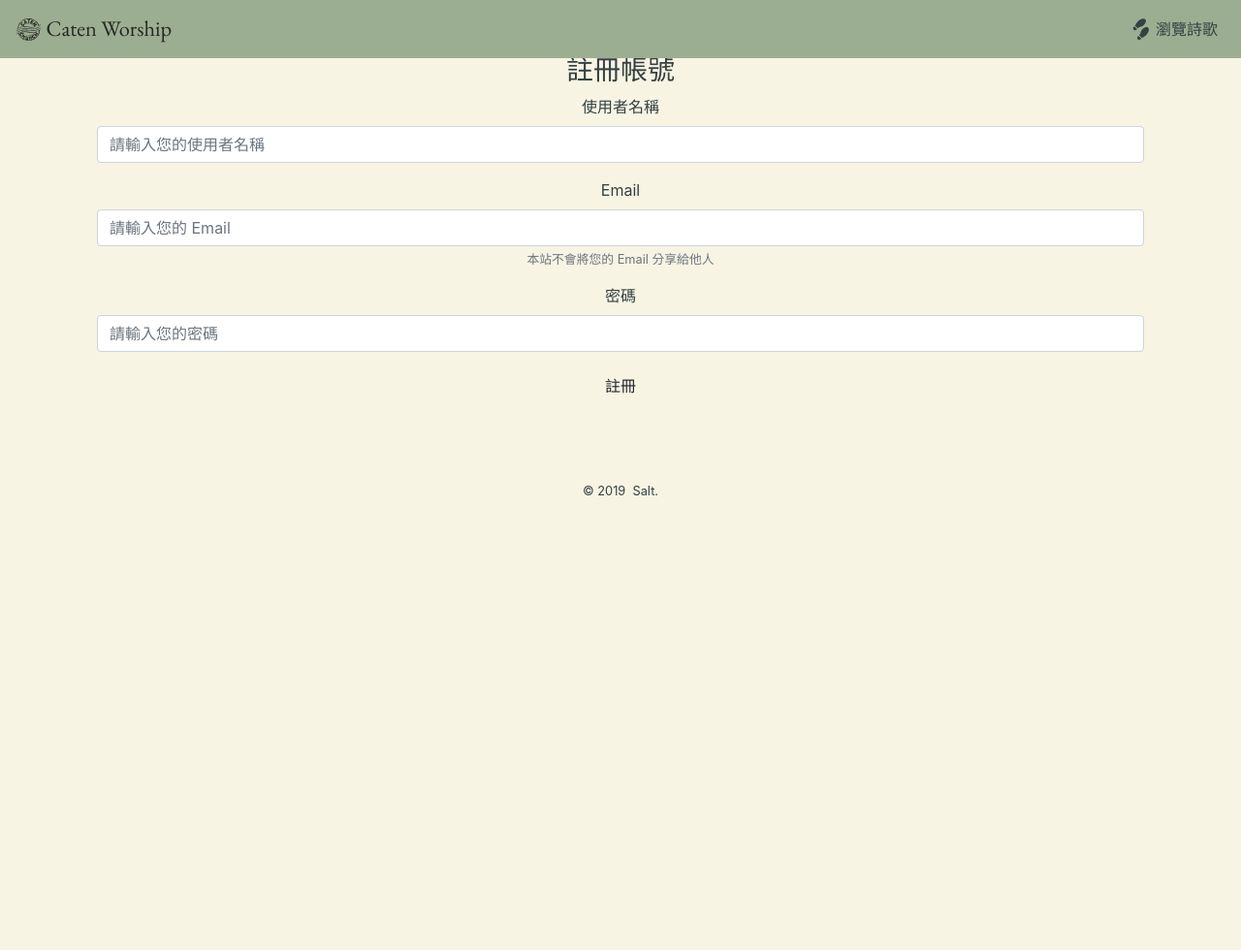
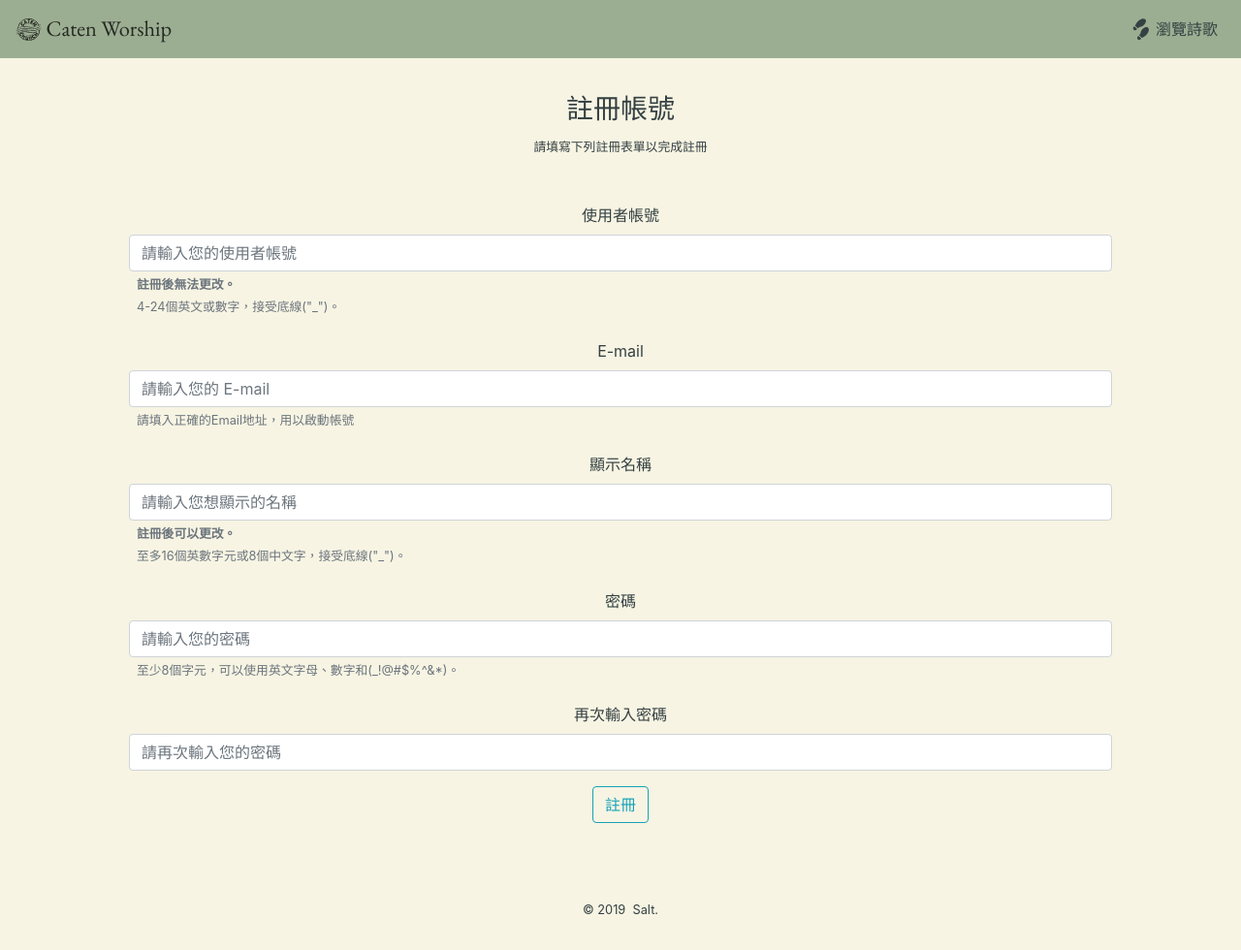
Before and after one commit to saltchang/caten-music, a Flask app: page /register in a window 1280 px wide. Shown: the whole page at 97% size. Before the commit the page ends 511 px from the top, so only its background shows below. Run offline with Flask 2, Linux system fonts and the light colour scheme; some libraries are stand-ins or nearby versions.

Commit message:
正在建立註冊前表單驗證

```diff
--- a/caten_worship/routes/register.py
+++ b/caten_worship/routes/register.py
@@ -1,10 +1,13 @@
 # routes/register.py
 
-from flask import Blueprint, render_template, abort, request, redirect
+from flask import Blueprint, render_template, abort, request, redirect, jsonify
 from jinja2 import TemplateNotFound
 from caten_worship.services import Validator, RegisterHandler, send_mail
 
 register_bp = Blueprint("register_bp", __name__,
+                        template_folder='templates')
+
+ajax_validate_register_bp = Blueprint("ajax_validate_register_bp", __name__,
                         template_folder='templates')
 
 @register_bp.route('/register', methods=["GET", "POST"])
@@ -17,7 +20,12 @@ def register():
     if request.method == "POST":
         username = request.values.get("username")
         email = request.values.get("email")
+        displayname = request.values.get("displayname")
         password = request.values.get("password")
+        confirm_password = request.values.get("confirm-password")
+
+        if not password == confirm_password:
+            return render_template("403.html", error_message="輸入的確認密碼不正確，請再試一次")
 
         if Validator().username(username_to_validate=username) == False:
             return render_template("403.html", error_message="使用者名稱已被註冊"), 403
@@ -25,7 +33,7 @@ def register():
         if Validator().email(email_to_validate=email) == False:
             return render_template("403.html", error_message="電子信箱已被註冊"), 403
 
-        token = RegisterHandler().register_user(username=username, email=email, password=password)
+        token = RegisterHandler().register_user(username=username, email=email, password=password, displayname=displayname)
 
         send_mail(sender='Sender@domain.com',
                   recipients=[email],
@@ -40,3 +48,21 @@ def register():
 
     else:
         return render_template("register.html")
+
+
+@ajax_validate_register_bp.route("/ajax/validate/register/<username_>/<email_>")
+def ajax_validate_register(username_, email_):
+
+    result = []
+
+    if Validator().username(username_to_validate=username_) == False:
+        result.append({"username": False})
+    else:
+        result.append({"username": True})
+
+    if Validator().email(email_to_validate=email_) == False:
+        result.append({"email": False})
+    else:
+        result.append({"email": True})
+
+    return jsonify(result)
--- a/caten_worship/services/registerServer.py
+++ b/caten_worship/services/registerServer.py
@@ -16,9 +16,9 @@ class Validator:
 
 class RegisterHandler:
 
-    def register_user(self, username, email, password):
+    def register_user(self, username, email, password, displayname):
 
-        user = User(username=username, email=email, password=password)
+        user = User(username=username, email=email, password=password, displayname=displayname)
 
         db.session.add(user)
         db.session.commit()
--- /dev/null
+++ b/caten_worship/static/css/register_css.css
@@ -0,0 +1 @@
+/* static/css/register_css.css */
--- /dev/null
+++ b/caten_worship/static/js/register_js.js
@@ -0,0 +1,87 @@
+// static/js/register_js.js
+
+$("#form-register").on("click", "button#btn-register", registerPreValidator);
+function registerPreValidator(event) {
+    let username = $("input#input-register-username").val();
+    let email = $("input#input-register-email").val();
+    let displayname = $("input#input-register-displayname").val();
+    let password = $("input#input-register-password").val();
+    let confirm_password = $("input#input-register-confirm-password").val();
+
+    // username
+    let username_validated = false;
+    let usernameRule = /^[A-Za-z_0-9]{4,25}$/;
+    if (username.search(usernameRule) != -1) {
+        username_validated = true;
+    }
+
+
+    // email
+    let email_validated = false;
+
+    let emailRule = /^\w+((-\w+)|(\.\w+))*\@[A-Za-z0-9]+((\.|-)[A-Za-z0-9]+)*\.[A-Za-z]+$/;
+    // ^\w+：@ 之前必須以一個以上的文字&數字開頭，例如 abc
+    // ((-\w+)：@ 之前可以出現 1 個以上的文字、數字或「-」的組合，例如 -abc-
+    // (\.\w+))：@ 之前可以出現 1 個以上的文字、數字或「.」的組合，例如 .abc.
+    // ((-\w+)|(\.\w+))*：以上兩個規則以 or 的關係出現，並且出現 0 次以上 (所以不能 –. 同時出現)
+    // @：中間一定要出現一個 @
+    // [A-Za-z0-9]+：@ 之後出現 1 個以上的大小寫英文及數字的組合
+    // (\.|-)：@ 之後只能出現「.」或是「-」，但這兩個字元不能連續時出現
+    // ((\.|-)[A-Za-z0-9]+)*：@ 之後出現 0 個以上的「.」或是「-」配上大小寫英文及數字的組合
+    // \.[A-Za-z]+$/：@ 之後出現 1 個以上的「.」配上大小寫英文及數字的組合，結尾需為大小寫英文
+
+    if (email.length > 2 && email.length < 64) {
+        if(email.search(emailRule) != -1){
+            email_validated = true;
+        }
+    }
+
+    // displayname
+    let displayname_validated = false;
+    let displaynameRule = /^[\u4e00-\u9fa5_a-zA-Z0-9]+$/;
+    let chineseREX = /^[\u4e00-\u9fa5]+$/;
+
+    if (displayname.search(displaynameRule) != -1){
+        if (displayname.length <= 16 && displayname.length >= 1) {
+            let stringLen = 0;
+            for(let i = 0; i < displayname.length; i++) {
+                if (displayname[i].search(chineseREX) != -1) {
+                    stringLen += 2;
+                }
+                else {
+                    stringLen += 1;
+                }
+            }
+            if (stringLen >= 2 && stringLen <= 16) {
+                displayname_validated = true;
+            }
+        }
+    }
+
+    // password
+    let password_validated = false;
+    let passwordRule = /^([a-zA-Z0-9!_@#\$%\^&\*]){8,65}$/;
+    if (password.search(passwordRule) != -1) {
+        password_validated = true;
+    }
+
+    let confirm_password_validated = false;
+    if (password == confirm_password) {
+        confirm_password_validated = true;
+    }
+
+    if (username_validated == false) {
+        $("input#input-register-username").addClass("is-invalid");
+    }
+    else {
+        $("input#input-register-username").removeClass("is-invalid");
+    }
+
+
+    console.log("username: " + username_validated);
+    console.log("email: " + email_validated);
+    console.log("displayname: " + displayname_validated);
+    console.log("password: " + password_validated);
+    console.log("confirm_password: " + confirm_password_validated);
+
+}
--- a/caten_worship/templates/base.html
+++ b/caten_worship/templates/base.html
@@ -66,6 +66,7 @@
     </footer>
     {% endblock %}
 
+    {% block script %}
     <script src="https://code.jquery.com/jquery-3.3.1.slim.min.js"
         integrity="sha384-q8i/X+965DzO0rT7abK41JStQIAqVgRVzpbzo5smXKp4YfRvH+8abtTE1Pi6jizo" crossorigin="anonymous">
     </script>
@@ -76,6 +77,7 @@
         integrity="sha384-JjSmVgyd0p3pXB1rRibZUAYoIIy6OrQ6VrjIEaFf/nJGzIxFDsf4x0xIM+B07jRM" crossorigin="anonymous">
     </script>
     <script src="{{ url_for('static', filename='js/main.js') }}"></script>
+    {% endblock script %}
 </body>
 
 </html>
--- a/caten_worship/templates/index.html
+++ b/caten_worship/templates/index.html
@@ -4,7 +4,7 @@
 
 {%  block  head  %}
 {{  super ()  }}
-<link rel="stylesheet" href="static/css/home.css">
+<link rel="stylesheet" href="{{ url_for('static', filename='css/home.css') }}">
 {%  endblock  %}
 
 {% block title %}首頁{% endblock %}
--- a/caten_worship/templates/register.html
+++ b/caten_worship/templates/register.html
@@ -4,34 +4,68 @@
 
 {%  block  head  %}
 {{  super ()  }}
+<link rel="stylesheet" href="{{ url_for('static', filename='css/register_css.css') }}">
 {%  endblock  %}
 
 {% block title %}註冊{% endblock %}
 
 {% block content%}
 <div class="container text-center">
-    <div id="home-title">
-        <h1>Caten Worship</h1>
+    <div id="home-title" class="mt-5 mb-5 pt-5">
         <h3>註冊帳號</h3>
+        <small>請填寫下列註冊表單以完成註冊</small>
     </div>
 
-    <div class="container text-center">
-        <form action="{{ url_for('register_bp.register') }}" method="POST">
-            <div class="form-group">
-                <label for="input-username">使用者名稱</label>
-                <input name="username" type="text" class="form-control" id="input-username" aria-describedby="usernameHelp" placeholder="請輸入您的使用者名稱">
+    <div class="container px-0 px-md-2 px-lg-5">
+        <form id="form-register" action="{{ url_for('register_bp.register') }}" method="POST">
+
+            <!-- 使用者帳號 username -->
+            <div class="form-group mt-4">
+                <label for="input-register-username">使用者帳號</label>
+                <input name="username" type="text" class="form-control" id="input-register-username" aria-describedby="usernameHelp" placeholder="請輸入您的使用者帳號">
+                <small id="usernameHelp" class="form-text text-muted text-left pl-2"><b>註冊後無法更改。</b></small>
+                <small id="usernameHelp2" class="form-text text-muted text-left pl-2">4-24個英文或數字，接受底線("_")。</small>
             </div>
-            <div class="form-group">
-                <label for="input-email">Email</label>
-                <input name="email" type="email" class="form-control" id="input-email" aria-describedby="emailHelp" placeholder="請輸入您的 Email">
-                <small id="emailHelp" class="form-text text-muted">本站不會將您的 Email 分享給他人</small>
+
+            <!-- E-mail email-->
+            <div class="form-group mt-4">
+                <label for="input-register-email">E-mail</label>
+                <input name="email" type="email" class="form-control" id="input-register-email" aria-describedby="emailHelp" placeholder="請輸入您的 E-mail">
+                <small id="emailHelp" class="form-text text-muted text-left pl-2">請填入正確的Email地址，用以啟動帳號</small>
             </div>
-            <div class="form-group">
-                <label for="input-password">密碼</label>
-                <input name="password" type="text" class="form-control" id="input-password" placeholder="請輸入您的密碼">
+
+            <!-- 顯示名稱 displayname -->
+            <div class="form-group mt-4">
+                <label for="input-register-displayname">顯示名稱</label>
+                <input name="displayname" type="text" class="form-control" id="input-register-displayname" aria-describedby="displaynameHelp" placeholder="請輸入您想顯示的名稱">
+                <small id="displaynameHelp" class="form-text text-muted text-left pl-2"><b>註冊後可以更改。</b></small>
+                <small id="displaynameHelp2" class="form-text text-muted text-left pl-2">至多16個英數字元或8個中文字，接受底線("_")。</small>
             </div>
-                <button type="submit" class="btn btn-border-primary">註冊</button>
+
+            <!-- 密碼 password -->
+            <div class="form-group mt-4">
+                <label for="input-register-password">密碼</label>
+                <input name="password" type="password" class="form-control" id="input-register-password" placeholder="請輸入您的密碼">
+                <small id="usernameHelp" class="form-text text-muted text-left pl-2">至少8個字元，可以使用英文字母、數字和(_!@#$%^&*)。</small>
+            </div>
+
+            <!-- 確認密碼 confirm-password -->
+            <div class="form-group mt-4">
+                <label for="input-register-confirm-password">再次輸入密碼</label>
+                <input name="confirm-password" type="password" class="form-control" id="input-register-confirm-password" placeholder="請再次輸入您的密碼">
+            </div>
+
+            <button id="btn-register" type="button" class="btn btn-outline-info">
+                註冊
+            </button>
+
         </form>
     </div>
 </div>
+
 {% endblock %}
+
+{% block script %}
+{{ super () }}
+<script src="{{ url_for('static', filename='js/register_js.js') }}"></script>
+{% endblock script %}
```
Also changed, not shown: caten_worship/models/users.py (+4 -3 lines), CHANGELOG.md.
